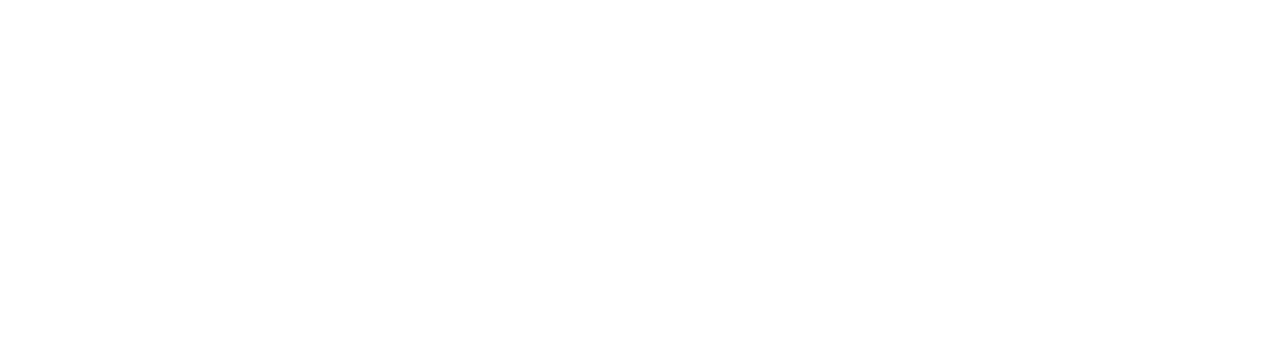
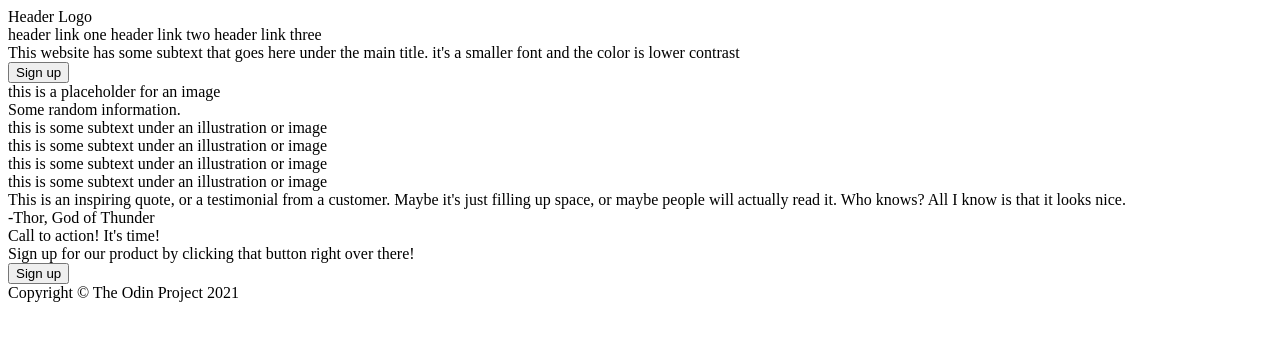
Before and after one commit to techxpert99/landing-page, a plain HTML site: page index.html in a window 1280 px wide. Drawn offline with Linux system fonts and the light colour scheme.

Commit message:
Add backbone HTML code for the landing page

```diff
--- a/index.html
+++ b/index.html
@@ -7,5 +7,90 @@
     <link rel="stylesheet" type="text/css" href="styles.css">
 </head>
 <body>
+    <div class="a">
+        <div class="aa">
+            <div class="aaa">Header Logo</div>
+            <div class="aab">
+                <a class="aaba">header link one</a>
+                <a class="aaba">header link two</a>
+                <a class="aaba">header link three</a>
+            </div>
+        </div>
+        <div class="ab">
+            <div class="aba">
+                <div class="abaa">
+                </div>
+                <div class="abab">
+                    This website has some subtext that goes here under the main title.
+                    it's a smaller font and the color is lower contrast
+                </div>
+                <button class="abac">Sign up</button>
+            </div>
+            <div class="abb">
+                this is a placeholder for an image
+            </div>
+        </div>
+    </div>
+    <div class="b">
+        <div class="ba">
+            <div class="baa">
+                Some random information.
+            </div>
+            <div class="bab">
+                <div class="baba">
+                    <div class="babaa"></div>
+                    <div class="babab">
+                        this is some subtext under an illustration or image
+                    </div>
+                </div>
+                <div class="baba">
+                    <div class="babaa"></div>
+                    <div class="babab">
+                        this is some subtext under an illustration or image
+                    </div>
+                </div>
+                <div class="baba">
+                    <div class="babaa"></div>
+                    <div class="babab">
+                        this is some subtext under an illustration or image
+                    </div>
+                </div>
+                <div class="baba">
+                    <div class="babaa"></div>
+                    <div class="babab">
+                        this is some subtext under an illustration or image
+                    </div>
+                </div>
+            </div>
+        </div>
+        <div class="bb">
+            <div class="bba">
+                This is an inspiring quote, or a testimonial from a customer.
+                Maybe it's just filling up space, or maybe people will actually read it.
+                Who knows? All I know is that it looks nice.
+            </div>
+            <div class="bbb">
+                -Thor, God of Thunder
+            </div>
+        </div>
+        <div class="bc">
+            <div class="bca">
+                <div class="bcaa">
+                    <div class="bcaaa">
+                        Call to action! It's time!
+                    </div>
+                    <div class="bcaab">
+                        Sign up for our product by clicking that button right over there!
+                    </div>
+                </div>
+                <button class="bcab">
+                    Sign up
+                </button>
+            </div>
+        </div>
+    </div>
+    <div class="c">
+        Copyright &copy; The Odin Project 2021
+    </div>
 </body>
 </html>
```
